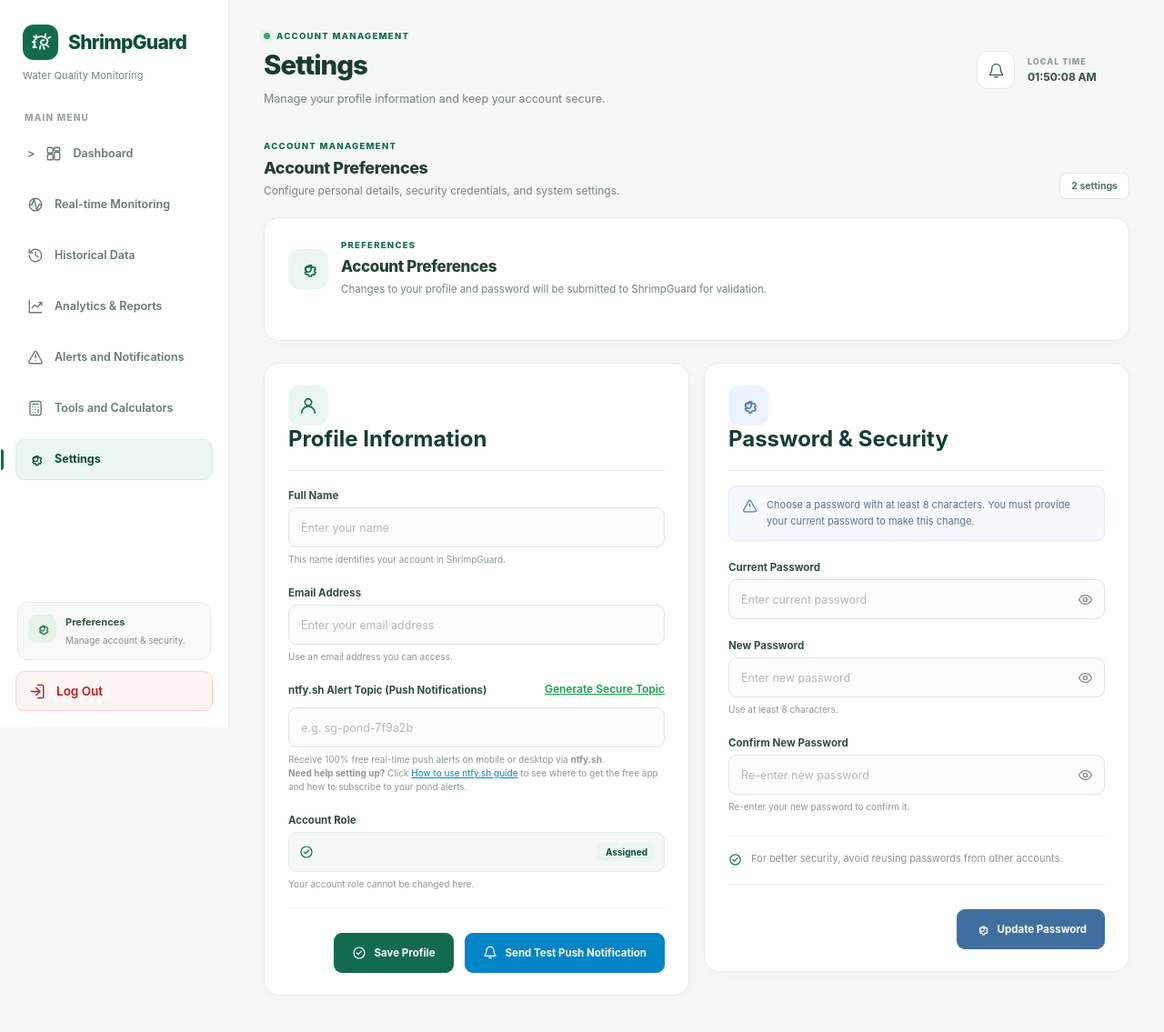
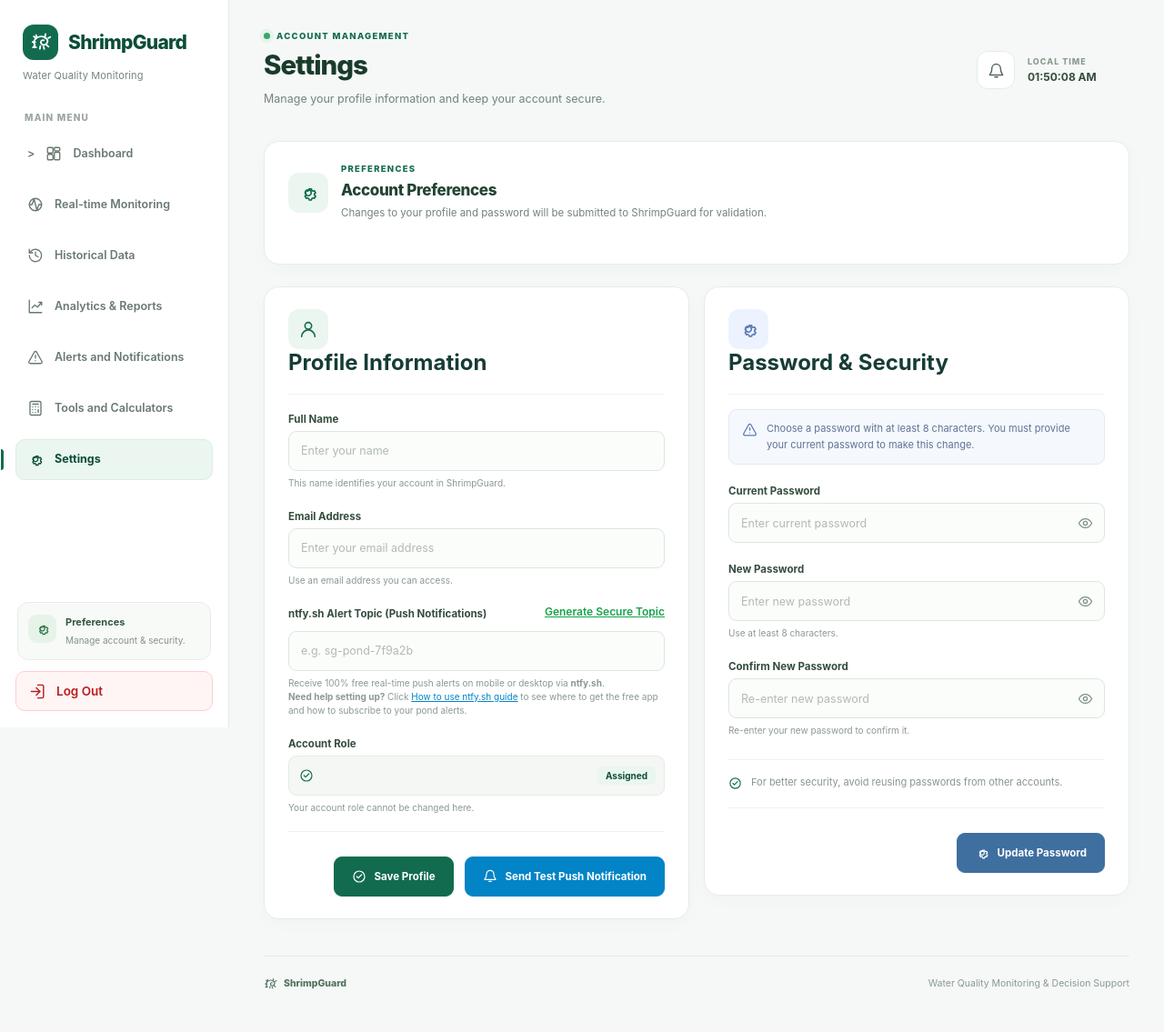
Before and after one commit to gmrdavid/shrimpGuard, a Flask app: template templates/settings.html in a window 1280 px wide. Shown: the top 1135 px of the page at 91% size. After the commit the page ends 1088 px from the top, so only its background shows below. Run offline with Flask 3, Linux system fonts and the light colour scheme; the template is opened without the code that fills it, so the values that code supplies are empty.

Commit message:
FIX LAYOUTS

```diff
--- a/templates/settings.html
+++ b/templates/settings.html
@@ -167,15 +167,6 @@
 
         <!-- SETTINGS INTRO PANEL -->
         <section class="settings-section" aria-labelledby="settings-intro-title">
-
-            <div class="section-heading-row">
-                <div>
-                    <span class="section-eyebrow">ACCOUNT MANAGEMENT</span>
-                    <h2 id="settings-intro-title">Account Preferences</h2>
-                    <p>Configure personal details, security credentials, and system settings.</p>
-                </div>
-                <span class="section-count">2 settings</span>
-            </div>
 
             <div class="input-panel settings-intro-panel">
 
```
